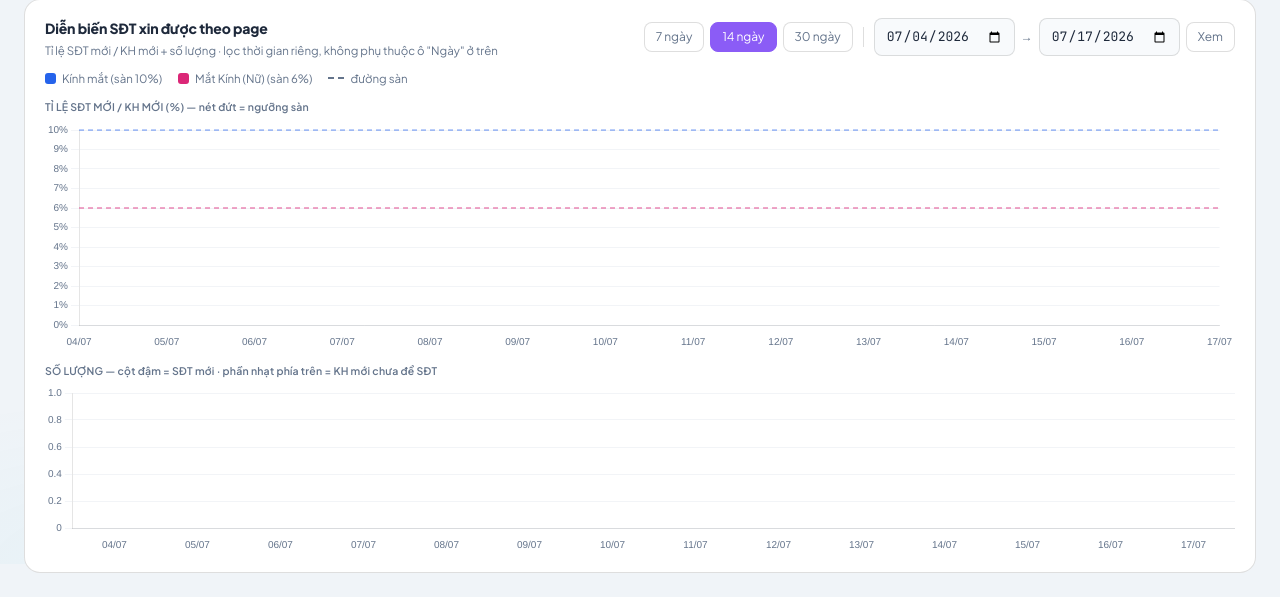
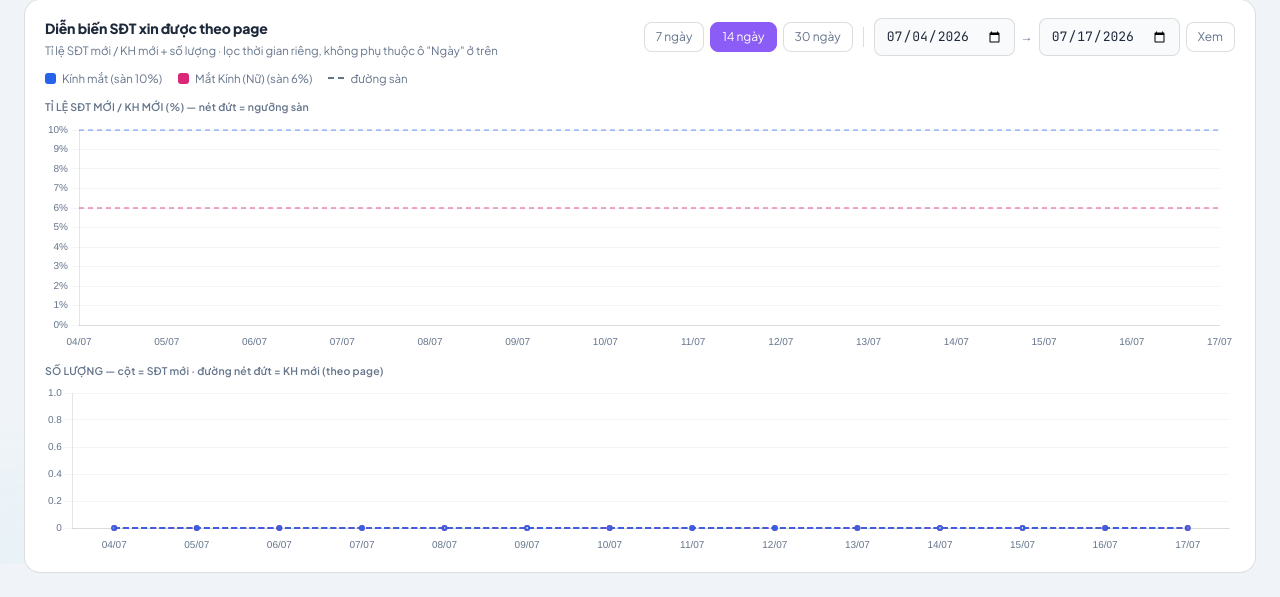
Before and after one commit to hungnvn8n/eyeplus-ads-monitor, a Flask app: page /sang-liec in a window 1280 px wide. Shown: the part 236-833 px from the top of the page. Run offline with Flask 3, Linux system fonts and the light colour scheme; the visitor is signed in with stand-in values (Sample User, id 1); parts of the project's set-up code (start-up, migrations or seed data) failed here and were passed over; some libraries are stand-ins or nearby versions.

Commit message:
fix(tracking): chart số lượng — SĐT mới lép trong cột chồng → tách cột(SĐT mới)+đường(KH mới)
Cột chồng cũ: SĐT mới chỉ còn vạch mỏng vì KH mới lớn gấp ~8-10 lần. Đổi sang
cột = SĐT mới (thang thấp, rõ) + đường nét đứt = KH mới (thang cao), cùng 1 trục đếm.

Co-Authored-By: Claude Opus 4.8 (1M context) <noreply@anthropic.com>

```diff
--- a/templates/sang_liec.html
+++ b/templates/sang_liec.html
@@ -95,7 +95,7 @@
   <div class="scc-legend" id="sccLegend"></div>
   <div class="scc-plabel">TỈ LỆ SĐT MỚI / KH MỚI (%) — nét đứt = ngưỡng sàn</div>
   <div class="scc-plot"><canvas id="sccRate"></canvas></div>
-  <div class="scc-plabel">SỐ LƯỢNG — cột đậm = SĐT mới · phần nhạt phía trên = KH mới chưa để SĐT</div>
+  <div class="scc-plabel">SỐ LƯỢNG — cột = SĐT mới · đường nét đứt = KH mới (theo page)</div>
   <div class="scc-plot count"><canvas id="sccCount"></canvas></div>
 </div>
 
@@ -229,28 +229,26 @@ function sccMakeCount(data){
   const ctx = document.getElementById("sccCount");
   if(SCC.charts.count) SCC.charts.count.destroy();
   const labels = data.days.map(d => d.slice(8,10)+"/"+d.slice(5,7));
-  const tick = cssVar('--muted')||'#94a3b8', grid = hexA('#94a3b8', .12), surf = cssVar('--surface')||'#131c2e';
+  const tick = cssVar('--muted')||'#94a3b8', grid = hexA('#94a3b8', .12);
   const p = data.pages;
-  const rest = (key) => p[key].newcust.map((n,i)=> Math.max(n - p[key].phone[i], 0));
-  const solid = (key) => ({ label:`SĐT mới · ${p[key].label}`, data:p[key].phone,
-    backgroundColor:SCC_COLORS[key], stack:key, borderColor:surf, borderWidth:{top:2},
-    borderRadius:{topLeft:0,topRight:0}, __key:key });
-  const faint = (key) => ({ label:`KH mới · ${p[key].label}`, data:rest(key),
-    backgroundColor:hexA(SCC_COLORS[key], .22), stack:key, borderColor:surf, borderWidth:{top:2},
-    borderRadius:{topLeft:3,topRight:3}, __key:key, __rest:true });
+  // Cột = SĐT mới (số ít, thấp) · Đường = KH mới (số nhiều, cao) — cùng 1 trục đếm
+  const phoneBar = (key) => ({ type:"bar", label:`SĐT mới · ${p[key].label}`, data:p[key].phone,
+    backgroundColor:SCC_COLORS[key], borderRadius:3, order:2, __key:key, __phone:true });
+  const custLine = (key) => ({ type:"line", label:`KH mới · ${p[key].label}`, data:p[key].newcust,
+    borderColor:hexA(SCC_COLORS[key], .85), backgroundColor:"transparent", borderWidth:2,
+    borderDash:[6,3], pointRadius:2, tension:.3, order:1, __key:key });
   SCC.charts.count = new Chart(ctx, {
-    type:"bar",
-    data:{ labels, datasets:[ solid("chinh"), faint("chinh"), solid("her"), faint("her") ] },
+    data:{ labels, datasets:[ phoneBar("chinh"), custLine("chinh"), phoneBar("her"), custLine("her") ] },
     options:{ responsive:true, maintainAspectRatio:false, animation:false,
       interaction:{ mode:"index", intersect:false },
       plugins:{ legend:{ display:false },
         tooltip:{ callbacks:{
           label:(c)=>{ const k=c.dataset.__key, i=c.dataIndex;
-            if(c.dataset.__rest) return null;
+            if(!c.dataset.__phone) return null;   // chỉ in 1 dòng/ page trong tooltip
             const ph=p[k].phone[i], nc=p[k].newcust[i], rt=p[k].rate[i];
-            return ` ${p[k].label}: ${ph} SĐT / ${nc} KH mới (${rt==null?"—":rt+"%"})`; } } } },
-      scales:{ x:{ stacked:true, grid:{display:false}, ticks:{color:tick, font:{size:10}} },
-        y:{ stacked:true, beginAtZero:true, grid:{color:grid}, ticks:{color:tick, font:{size:10}} } } }
+            return ` ${p[k].label}: ${ph} SĐT mới / ${nc} KH mới (${rt==null?"—":rt+"%"})`; } } } },
+      scales:{ x:{ grid:{display:false}, ticks:{color:tick, font:{size:10}} },
+        y:{ beginAtZero:true, grid:{color:grid}, ticks:{color:tick, font:{size:10}} } } }
   });
 }
 
```
